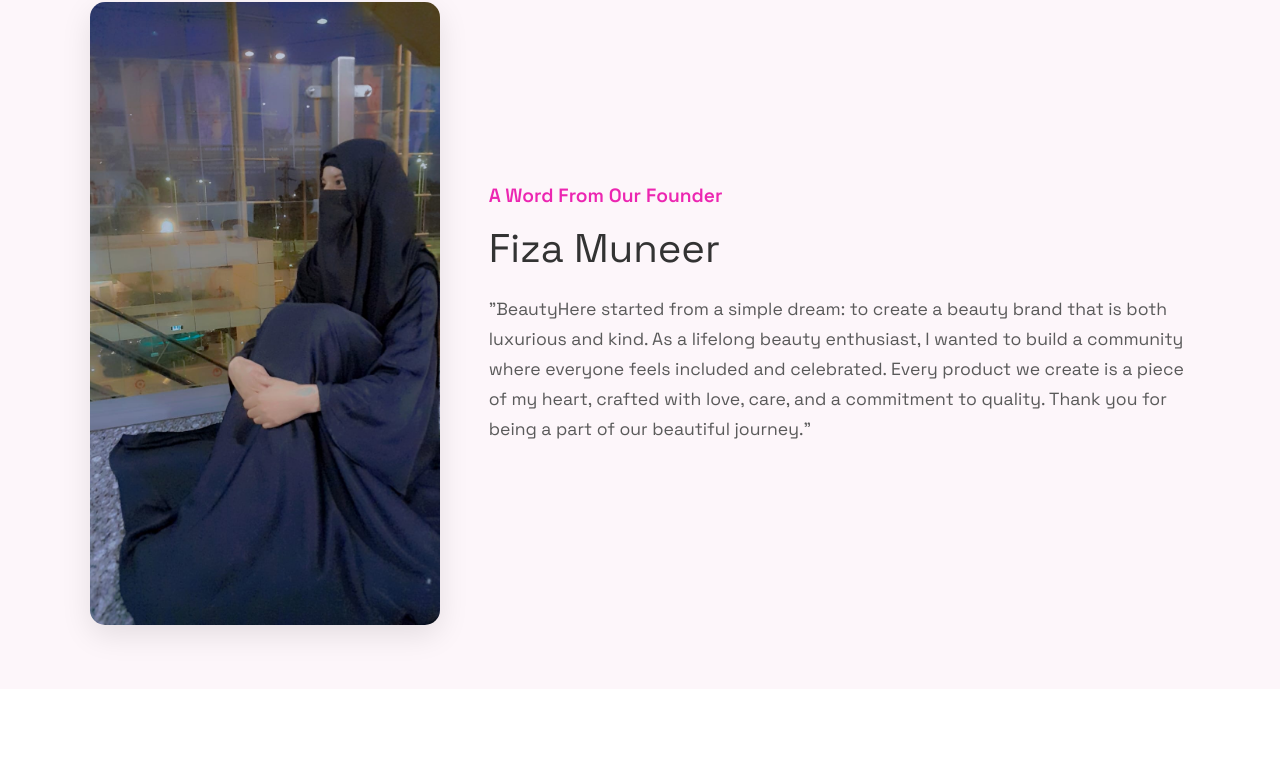
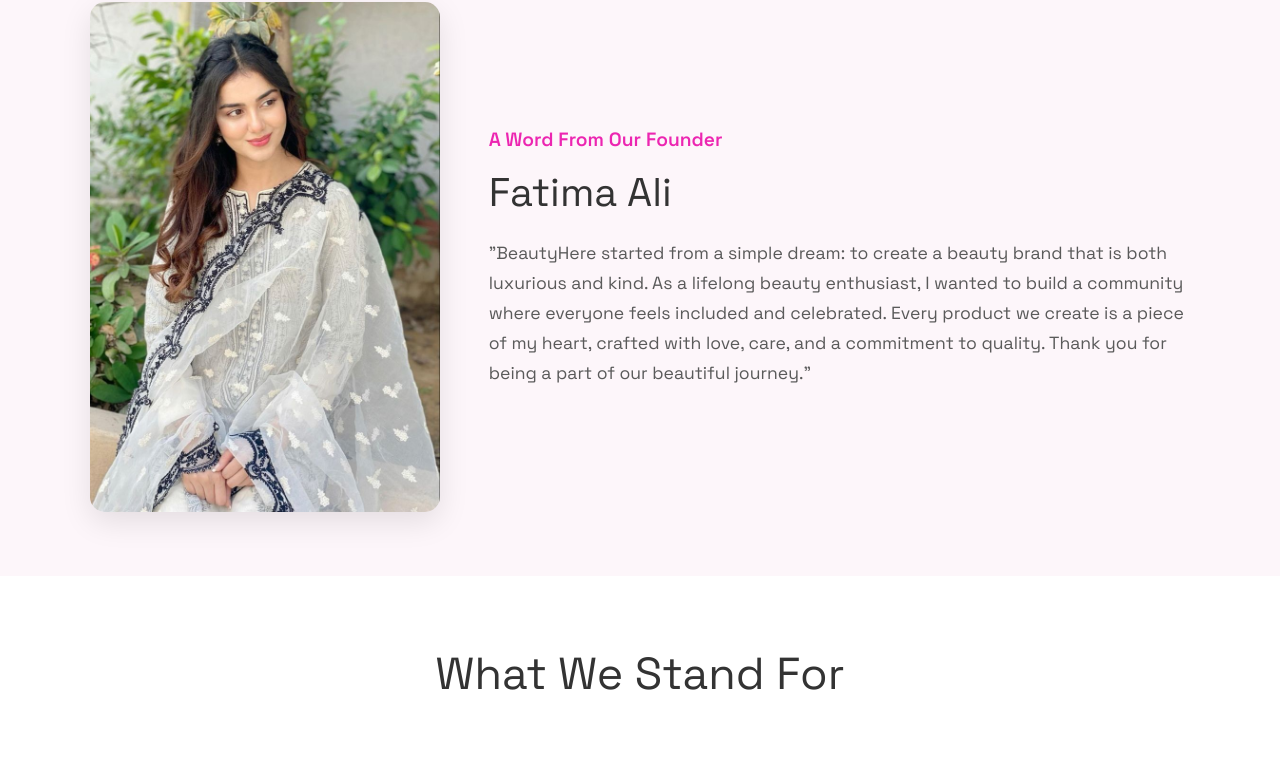
Before and after one commit to fmughalishere/Beauty-Here, a React (Vite) app in the folder Frontend/ecommerce/: page /about in a window 1280 px wide. Shown: the part 929-1697 px from the top of the page. Built offline with nearby package versions, Linux system fonts and the light colour scheme.

Commit message:
Update AboutUs.jsx

```diff
--- a/Frontend/ecommerce/src/Components/AboutUs.jsx
+++ b/Frontend/ecommerce/src/Components/AboutUs.jsx
@@ -1,7 +1,7 @@
 import './AboutUs.css';
 import { FaLeaf, FaHeart, FaStar, FaMapMarkerAlt, FaEnvelope, FaPhone } from 'react-icons/fa';
 import aboutBanner from '../assets/about-banner.png';
-import founderImg from '../assets/fiza-mughal.jpeg';
+import founderImg from '../assets/user2.jpg';
 
 const AboutUs = () => {
   return (
@@ -28,7 +28,7 @@ const AboutUs = () => {
               </div>
               <div className="founder-text">
                   <h3>A Word From Our Founder</h3>
-                  <h2>Fiza Muneer</h2>
+                  <h2>Fatima Ali</h2>
                   <p>
                       "BeautyHere started from a simple dream: to create a beauty brand that is both luxurious and kind. As a lifelong beauty enthusiast, I wanted to build a community where everyone feels included and celebrated. Every product we create is a piece of my heart, crafted with love, care, and a commitment to quality. Thank you for being a part of our beautiful journey."
                   </p>
```
